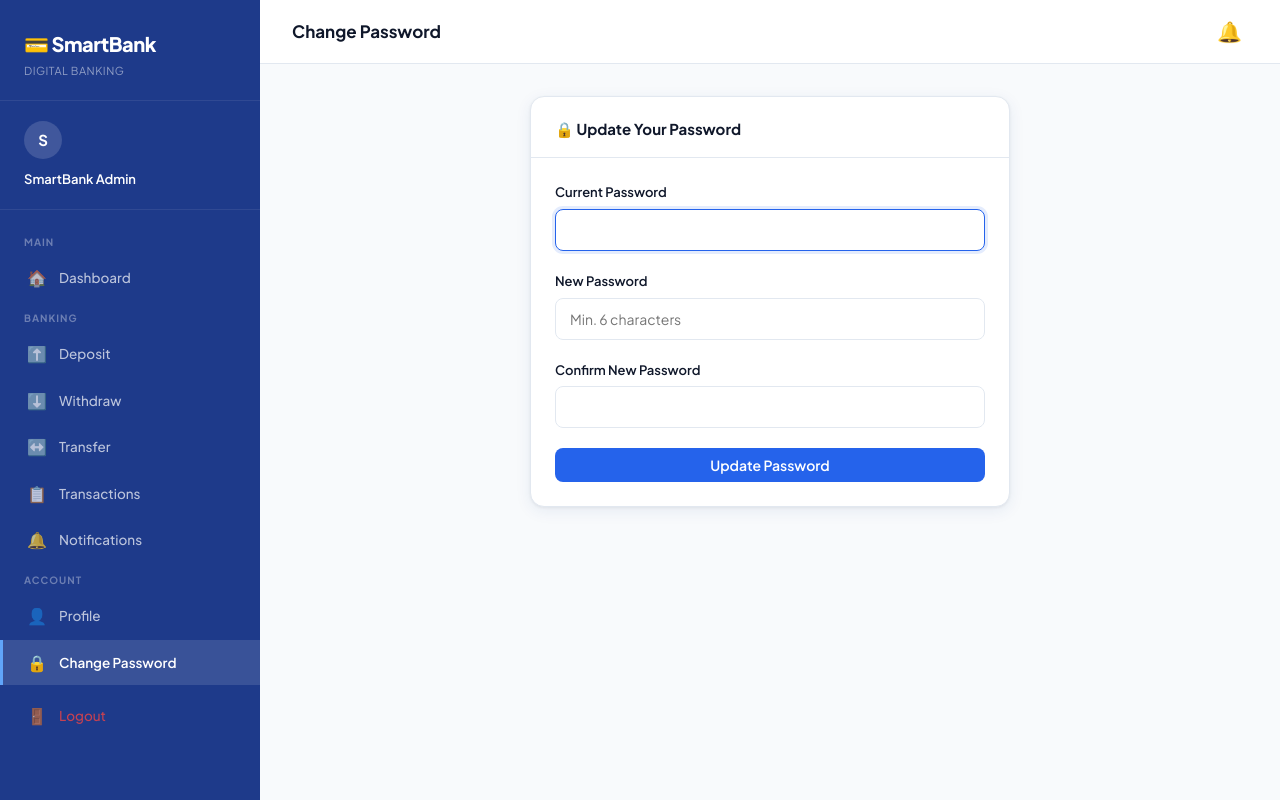
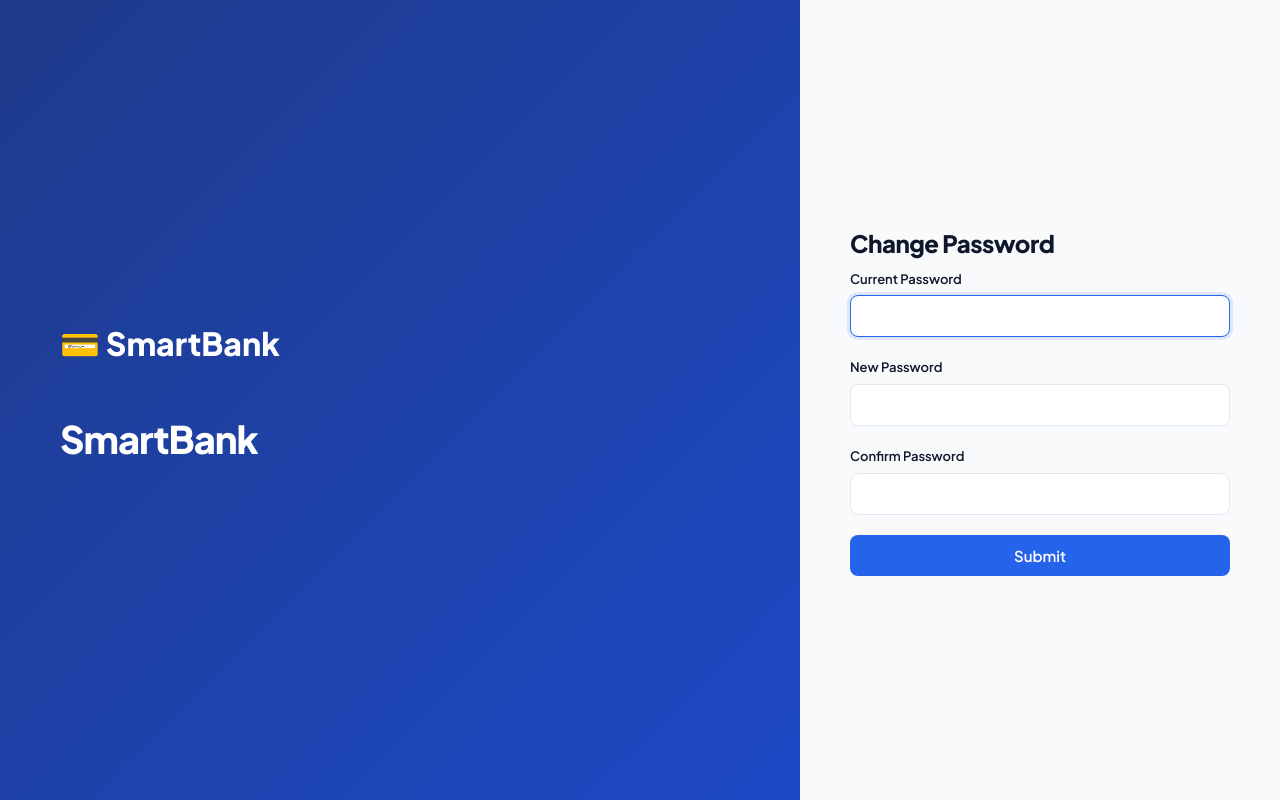
Before and after one commit to SoulReapeer/smartbank, a Flask app: page /change-password in a window 1280 px wide. Run offline with Flask 3, Linux system fonts and the light colour scheme; a user stored in the database is signed in; data that the repository does not hold is empty.

Commit message:
Refactor change password template to base layout

```diff
--- a/backend/templates/auth/change_password.html
+++ b/backend/templates/auth/change_password.html
@@ -1,33 +1,16 @@
-{% extends 'customer/layout.html' %}
-{% block title %}Change Password{% endblock %}
-{% block page_title %}Change Password{% endblock %}
-
-{% block content %}
-<div style="max-width: 480px; margin: 0 auto;">
-  <div class="card">
-    <div class="card-header"><div class="card-title">🔒 Update Your Password</div></div>
-    <div class="card-body">
-      {% with messages = get_flashed_messages(with_categories=true) %}
-        {% for cat, msg in messages %}
-          <div class="alert alert-{{ cat }}">{{ msg }}</div>
-        {% endfor %}
-      {% endwith %}
-      <form method="POST">
-        <div class="form-group">
-          <label class="form-label">Current Password</label>
-          <input type="password" name="current_password" class="form-control" required autofocus>
-        </div>
-        <div class="form-group">
-          <label class="form-label">New Password</label>
-          <input type="password" name="new_password" class="form-control" placeholder="Min. 6 characters" required>
-        </div>
-        <div class="form-group">
-          <label class="form-label">Confirm New Password</label>
-          <input type="password" name="confirm_password" class="form-control" required>
-        </div>
-        <button type="submit" class="btn btn-primary btn-block">Update Password</button>
-      </form>
-    </div>
-  </div>
-</div>
-{% endblock %}
+{% extends 'base.html' %}{% block title %}Auth{% endblock %}{% block body %}
+<div class="auth-page"><div class="auth-left"><div style="font-size:32px;font-weight:800;color:#fff;margin-bottom:40px;">💳 SmartBank</div><h1>SmartBank</h1></div>
+<div class="auth-right"><div class="auth-box">
+{% with messages = get_flashed_messages(with_categories=true) %}{% for cat, msg in messages %}<div class="alert alert-{{ cat }}">{{ msg }}</div>{% endfor %}{% endwith %}
+<h2>{{ request.path.split('/')[-1].replace('-',' ').title() }}</h2>
+<form method="POST">
+{% if '/login' in request.path %}<div class="form-group"><label class="form-label">Email</label><input type="email" name="email" class="form-control" required autofocus></div><div class="form-group"><label class="form-label">Password</label><input type="password" name="password" class="form-control" required></div><div style="text-align:right;margin-bottom:12px;"><a href="/forgot-password" style="font-size:13px;color:var(--secondary);">Forgot password?</a></div>
+{% elif '/register' in request.path %}<div class="form-group"><label class="form-label">Full Name</label><input type="text" name="full_name" class="form-control" required autofocus></div><div class="form-group"><label class="form-label">Email</label><input type="email" name="email" class="form-control" required></div><div class="form-group"><label class="form-label">Phone</label><input type="text" name="phone" class="form-control" required></div><div class="form-group"><label class="form-label">Password</label><input type="password" name="password" class="form-control" required></div><div class="form-group"><label class="form-label">Confirm Password</label><input type="password" name="confirm_password" class="form-control" required></div>
+{% elif '/forgot' in request.path %}<div class="form-group"><label class="form-label">Email Address</label><input type="email" name="email" class="form-control" required autofocus></div>
+{% elif '/reset' in request.path %}<div class="form-group"><label class="form-label">New Password</label><input type="password" name="new_password" class="form-control" required autofocus></div><div class="form-group"><label class="form-label">Confirm Password</label><input type="password" name="confirm_password" class="form-control" required></div>
+{% elif '/change' in request.path %}<div class="form-group"><label class="form-label">Current Password</label><input type="password" name="current_password" class="form-control" required autofocus></div><div class="form-group"><label class="form-label">New Password</label><input type="password" name="new_password" class="form-control" required></div><div class="form-group"><label class="form-label">Confirm Password</label><input type="password" name="confirm_password" class="form-control" required></div>
+{% elif '/resend' in request.path %}<div class="form-group"><label class="form-label">Email Address</label><input type="email" name="email" class="form-control" required autofocus></div>{% endif %}
+<button type="submit" class="btn btn-primary btn-block btn-lg">Submit</button></form>
+{% if '/login' in request.path %}<p class="text-muted text-sm" style="text-align:center;margin-top:16px;">No account? <a href="/register" style="color:var(--secondary);">Register</a></p>{% endif %}
+{% if '/register' in request.path %}<p class="text-muted text-sm" style="text-align:center;margin-top:16px;"><a href="/login" style="color:var(--secondary);">Already have an account? Sign in</a></p>{% endif %}
+</div></div></div>{% endblock %}
```
